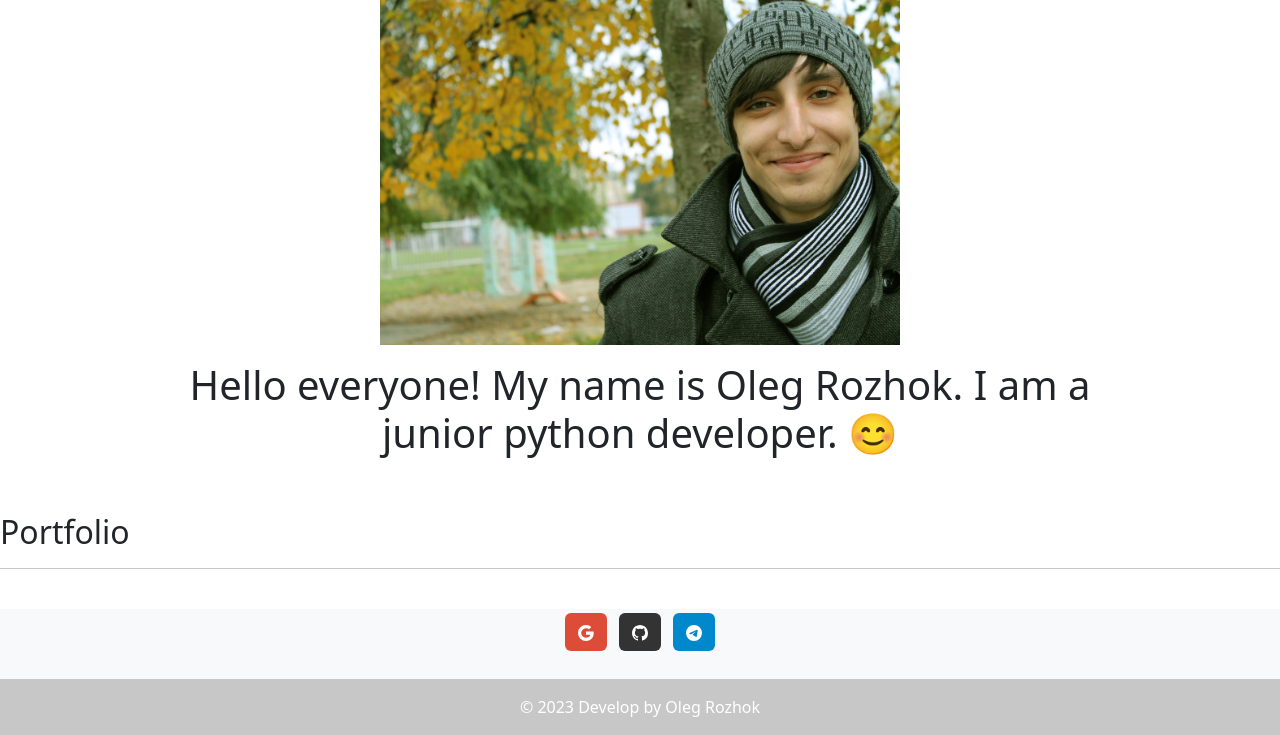
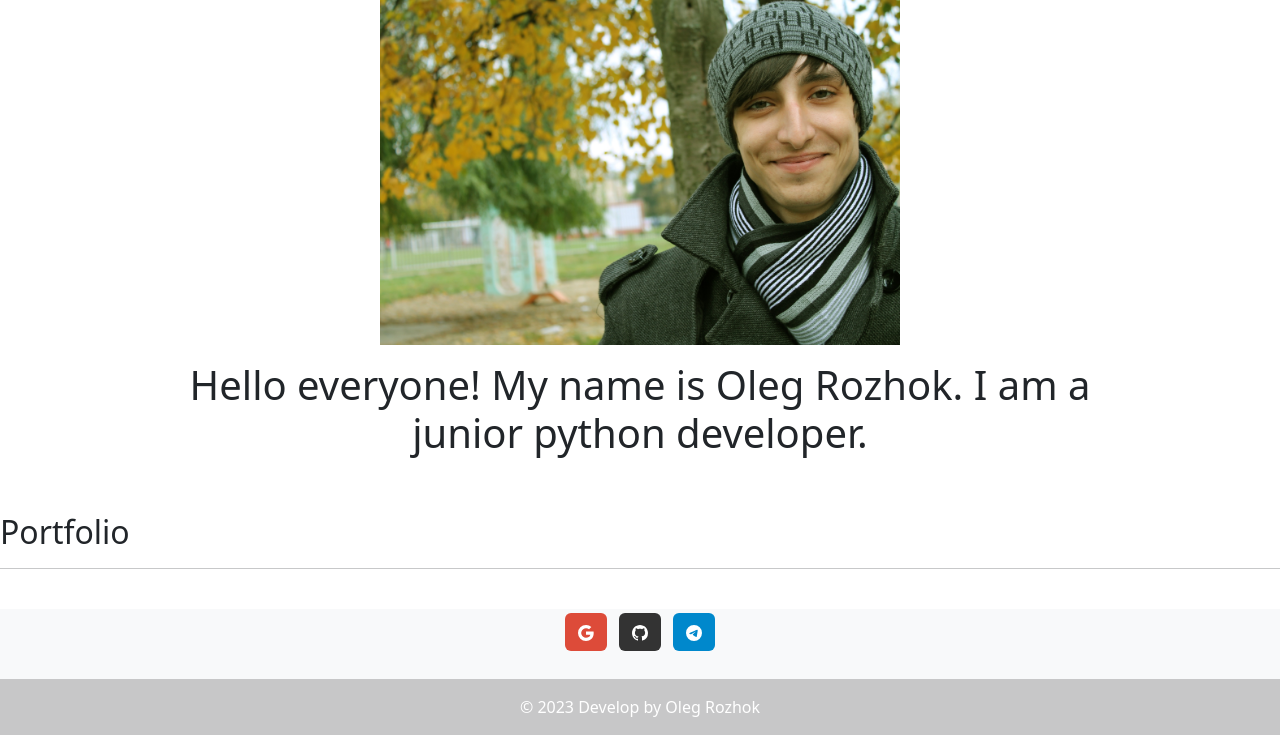
Before and after one commit to olegrozhok/portfolio_website, a Django app: template portfolio/templates/portfolio/home.html in a window 1280 px wide. Shown: the part 113-848 px from the top of the page. Run offline with Django 4.2, Linux system fonts and the light colour scheme; the template is opened without the code that fills it, so the values that code supplies are empty.

Commit message:
delete smile

```diff
--- a/portfolio/templates/portfolio/home.html
+++ b/portfolio/templates/portfolio/home.html
@@ -12,7 +12,7 @@
 
 <div class="row justify-content-center mb-3">
   <div class="col-md-9 text-center">
-    <h1 id="hometext" class="font-weight-bold">Hello everyone! My name is Oleg Rozhok. I am a junior python developer. 😊</h1>
+    <h1 id="hometext" class="font-weight-bold">Hello everyone! My name is Oleg Rozhok. I am a junior python developer.</h1>
   </div>
 </div>
 
```
